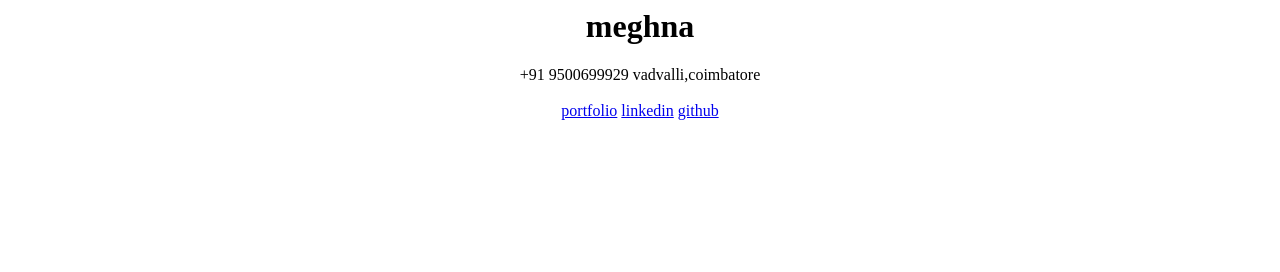
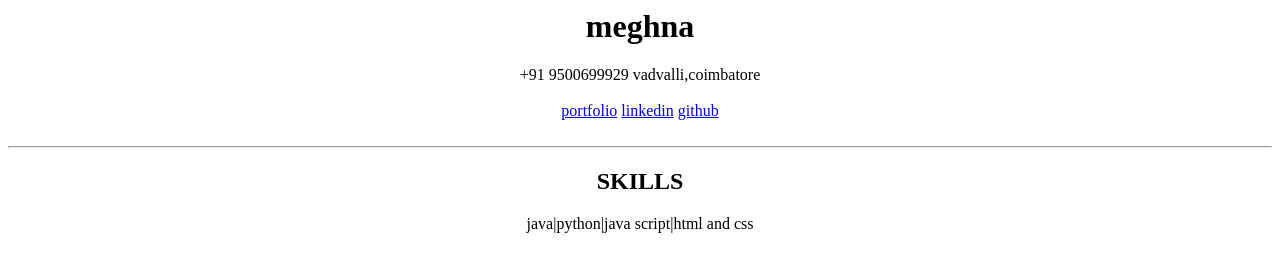
Before and after one commit to vmeghna/html-basic-resume, a plain HTML site: page index.html in a window 1280 px wide. Drawn offline with Linux system fonts and the light colour scheme.

```diff
--- a/index.html
+++ b/index.html
@@ -14,4 +14,12 @@
     <a href="#">github</a>
   </div>
   <br />
+  <hr />
 </div>
+
+<div align="center">
+  <!--skill section-->
+  <h2>SKILLS</h2>
+
+  <p>java|python|java script|html and css</p>
+</div>
```
